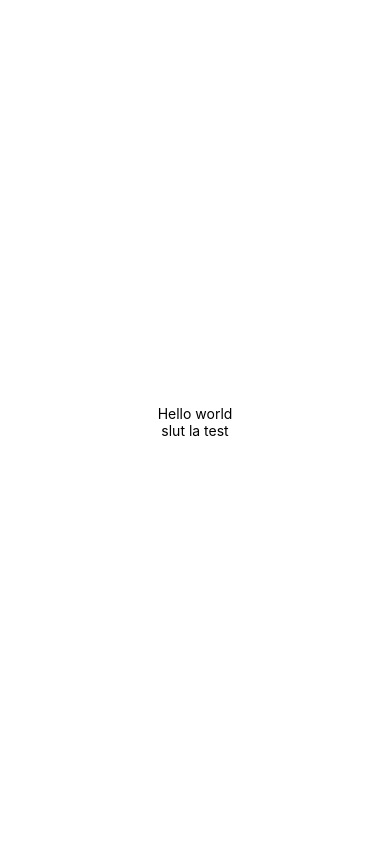
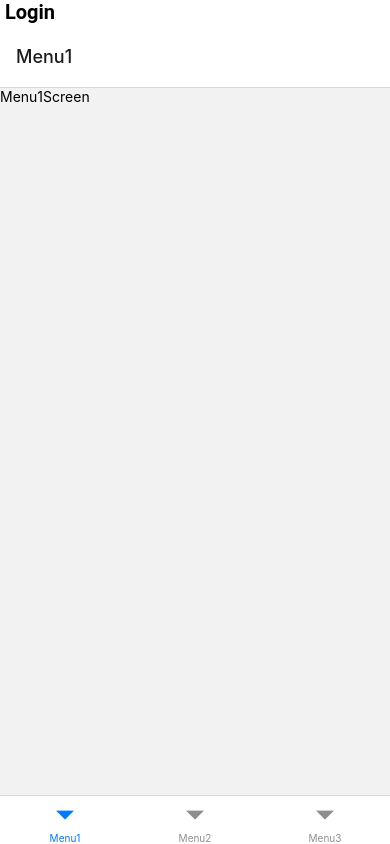
Before and after one commit to JoLrt-dev/akensys-react-native, a React Native app: screen / in a window 390 px wide. Built offline with nearby package versions, Linux system fonts and the light colour scheme.

Commit message:
create tab navigation

```diff
--- a/App.js
+++ b/App.js
@@ -1,14 +1,15 @@
 import React, { useState } from "react";
-import { StatusBar } from "expo-status-bar";
 import { StyleSheet, Text, View } from "react-native";
+import { NavigationContainer } from "@react-navigation/native";
+import AppNavigator from "./navigation/AppNavigator";
+import LoginScreen from "./screens/LoginScreen";
 
 export default function App() {
   return (
-    <View style={styles.container}>
-      <Text>Hello world</Text>
-      <Text>slut la test</Text>
-      <StatusBar style="auto" />
-    </View>
+    <NavigationContainer>
+      <LoginScreen />
+      <AppNavigator />
+    </NavigationContainer>
   );
 }
 
--- /dev/null
+++ b/navigation/AppNavigator.js
@@ -0,0 +1,18 @@
+import React from "react";
+import { createBottomTabNavigator } from "@react-navigation/bottom-tabs";
+import Menu1Screen from "../screens/Menu1Screen";
+import Menu2Screen from "../screens/Menu2Screen";
+import Menu3Screen from "../screens/Menu3Screen";
+const Tab = createBottomTabNavigator();
+
+const AppNavigator = () => {
+  return (
+    <Tab.Navigator>
+      <Tab.Screen name="Menu1" component={Menu1Screen} />
+      <Tab.Screen name="Menu2" component={Menu2Screen} />
+      <Tab.Screen name="Menu3" component={Menu3Screen} />
+    </Tab.Navigator>
+  );
+};
+
+export default AppNavigator;
--- a/screens/LoginScreen.js
+++ b/screens/LoginScreen.js
@@ -1,12 +1,18 @@
-import { StyleSheet, Text, View } from 'react-native'
-import React from 'react'
+import { StyleSheet, Text, View } from "react-native";
+import React from "react";
 
 export default function LoginScreen() {
   return (
     <View>
-      <Text>LoginScreen</Text>
+      <Text style={styles.h1}> Login </Text>
     </View>
-  )
+  );
 }
 
-const styles = StyleSheet.create({})
+const styles = StyleSheet.create({
+  h1: {
+    fontFamily: "Roboto",
+    fontSize: 20,
+    fontWeight: "bold",
+  },
+});
```
